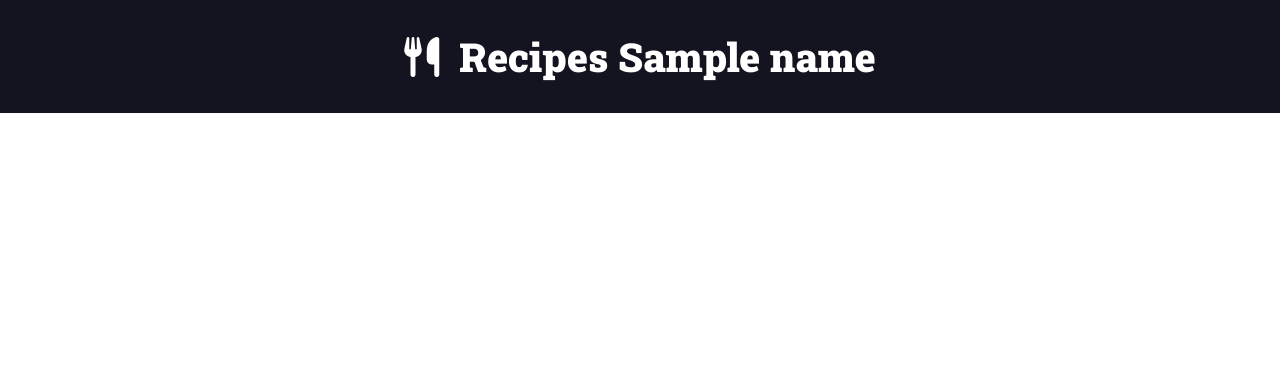
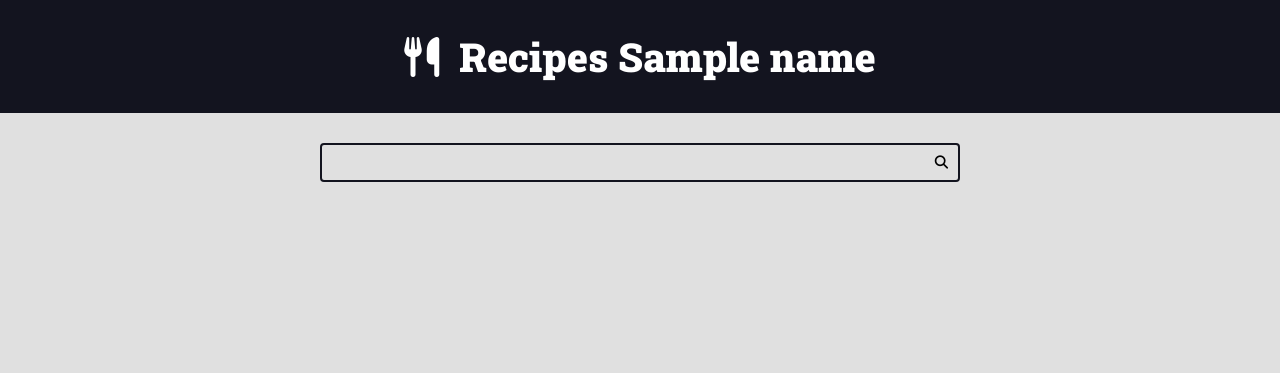
Before and after one commit to josealexandre87/Django-Recipes-Blog, a Django app: template recipes/templates/recipes/pages/home.html in a window 1280 px wide. Shown: the top 373 px of the page. Run offline with Django 5.2, Linux system fonts and the light colour scheme; the template is opened without the code that fills it: most values are stand-ins (such as "Sample title", 1, 10 or a date in 2020); some libraries are stand-ins or nearby versions.

Commit message:
Criando a área de busca (search)

```diff
--- a/recipes/templates/recipes/pages/home.html
+++ b/recipes/templates/recipes/pages/home.html
@@ -1,15 +1,14 @@
 {% include "recipes/partials/head.html" %} <!--está importando o <head> de partials. É uma forma de componentizar e reutilizar os htmls-->
 
   <body>
-    <header class="main-header-container">
-      <div class="main-header container">
-        <h1>
-          <a class="main-logo" href="/">
-            <i class="fas fa-utensils main-logo-icon"></i>
-            <span class="main-logo-text">Recipes {{ name }}</span>
-          </a>
-        </h1>
+    {% include "recipes/partials/header.html" %} <!--está importando o <header> de partials. É uma forma de componentizar e reutilizar os htmls-->
+    <div class="search-container">
+      <div class="container">
+        <form action="" class="search-form">
+          <input type="search" class="search-input" name="search">
+          <button type="submit" class="search-button"><i class="fas fa-search"></i></button>
+        </form>
       </div>
-    </header>
+    </div>
   </body>
 </html>
--- a/recipes/templates/recipes/partials/head.html
+++ b/recipes/templates/recipes/partials/head.html
@@ -92,6 +92,7 @@
       body {
         font-size: 1.6rem;
         font-family: var(--font-primary);
+        background: var(--color-gray-1);
       }
 
       h1,
@@ -127,6 +128,49 @@
       .main-logo-icon {
         margin-right: 2rem;
       }
+
+      .search-form {
+        border: 0.2rem solid var(--color-primary-dark);
+        max-width: 64rem;
+        margin: 0 auto;
+        border-radius: 0.4rem;
+        position: relative;
+        transition: all 300ms ease-in-out;
+      }
+
+      .search-input,
+      .search-button {
+        border: none;
+        background: none;
+        outline: none;
+        padding: 1rem;
+        transition: all 300ms ease-in-out;
+      }
+
+      .search-input {
+        width: 100%;
+        padding-right: 3rem;
+      }
+
+      .search-button {
+        position: absolute;
+        top: 0;
+        right: 0;
+      }
+
+      .search-button:focus {
+        outline: 1px solid var(--color-primary);
+        background: rgba(0, 0, 0, 0.05);
+      }
+
+      .search-form:focus-within {
+        border-color: var(--color-primary);
+        background: var(--color-white);
+      }
+
+      .search-form:focus-within .search-button {
+        color: var(--color-primary);
+      }
     </style>
   </head>
 </html>
--- /dev/null
+++ b/recipes/templates/recipes/partials/header.html
@@ -0,0 +1,10 @@
+<header class="main-header-container">
+  <div class="main-header container">
+    <h1>
+      <a class="main-logo" href="/">
+        <i class="fas fa-utensils main-logo-icon"></i>
+        <span class="main-logo-text">Recipes {{ name }}</span>
+      </a>
+    </h1>
+  </div>
+</header>
```
